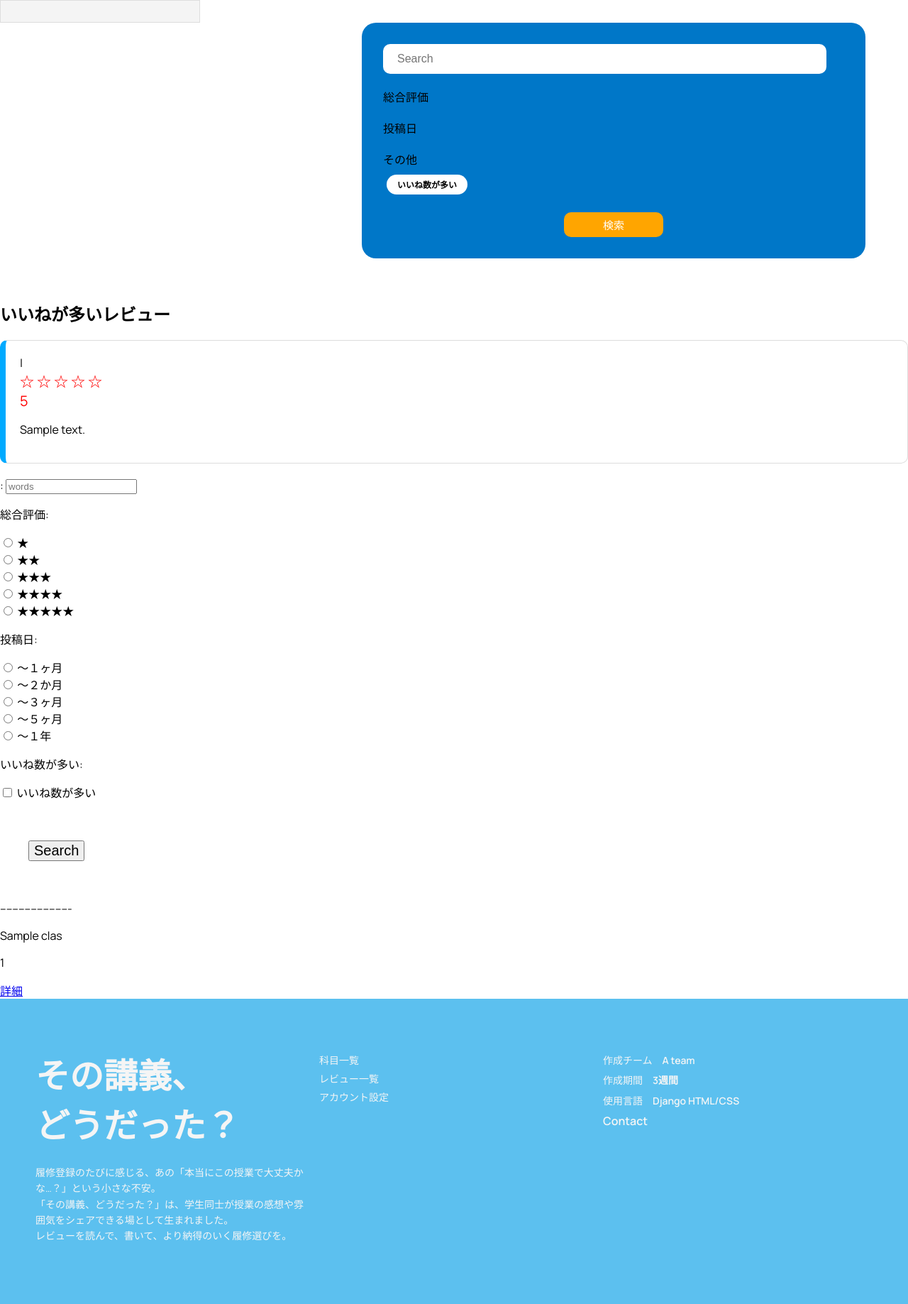
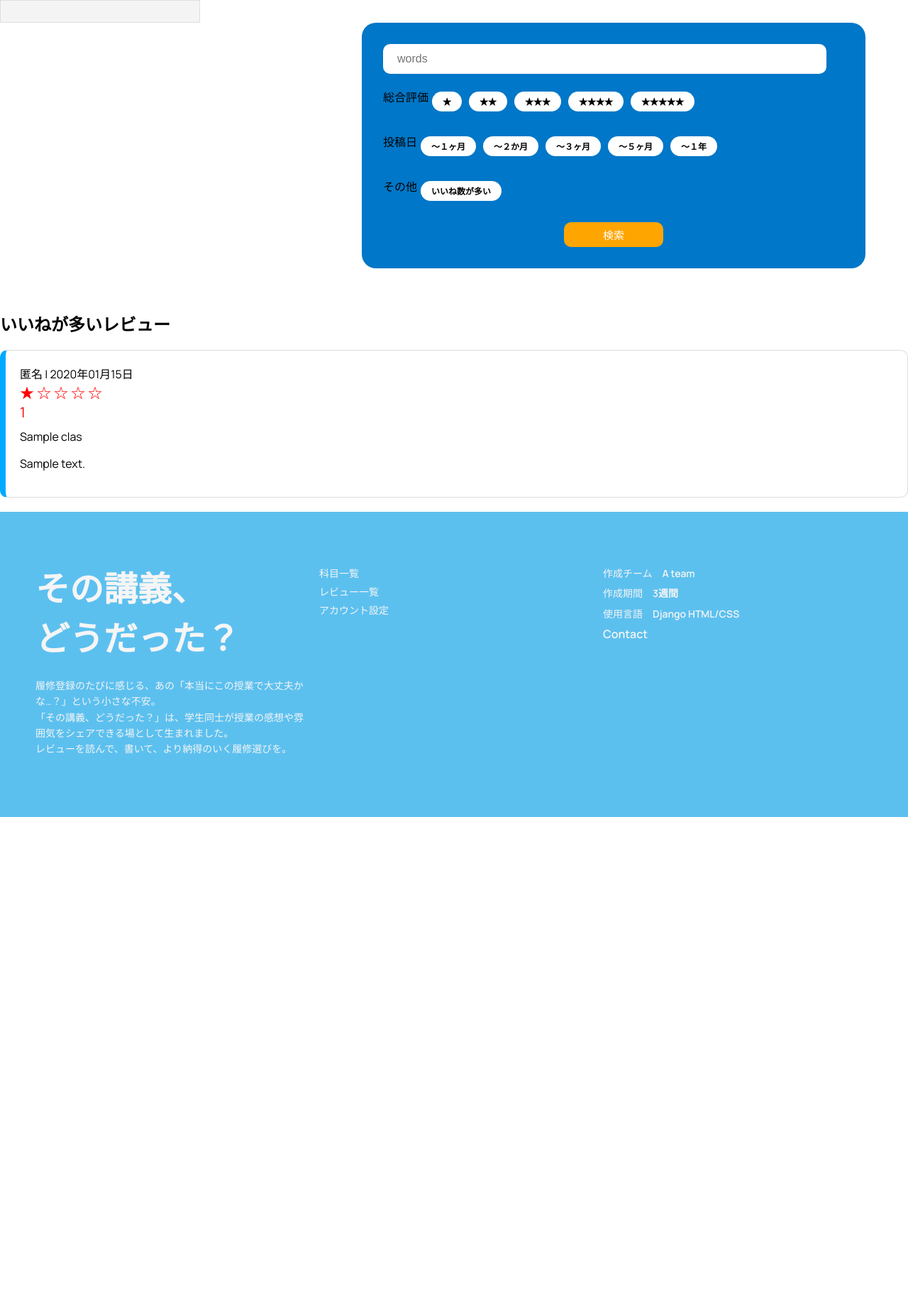
Before and after one commit to knagaki1225/2025_hackathon_teamA, a Django app: page /review/ in a window 1280 px wide. Shown: the part 115-1952 px from the top of the page at 71% size. After the commit the page ends 1266 px from the top, so only its background shows below. Run offline with Django 4.2, Linux system fonts and the light colour scheme; a user stored in the database is signed in; tables that the repository leaves empty hold one stand-in row (values such as "Sample post").

Commit message:
静的フォルダの設定

```diff
--- a/templates/home.html
+++ b/templates/home.html
@@ -63,6 +63,7 @@
 
   .filter-group {
     margin-bottom: 20px;
+    display: flex;
   }
 
   .filter-group label {
@@ -161,28 +162,36 @@ function toggleSubcategories(id) {
 </script>
 
 
-  <form method="get" class="search-container">
+  <form method="get" class="search-container" action="{% url 'review:search' %}" >
     <!-- キーワード検索 -->
-    <input type="text" name="keyword" placeholder="Search" value="{{ form.keyword.value|default_if_none:'' }}">
+    {% comment %} <input type="text" name="keyword" placeholder="Search" value="{{ form.keyword.value|default_if_none:'' }}"> {% endcomment %}
+    {{ searchForm.words }}
 
     <!-- 総合評価 -->
     <div class="filter-group">
       <label>総合評価</label>
-      {% for value, label in form.rating.field.choices %}
+      {% for form in searchForm.review_num %}
         <label>
-          <input type="radio" name="rating" value="{{ value }}" {% if form.rating.value == value %}checked{% endif %}>
-          <span class="option">{{ label }}</span>
+          {{ form.tag }}
+          <span class="option">{{form.choice_label}}</span>
         </label>
       {% endfor %}
+
+      {% comment %} <label>
+        <input type="radio" name="rating" value="" >
+        <span class="option">あ</span>
+      </label> {% endcomment %}
+
+
     </div>
 
     <!-- 投稿日 -->
     <div class="filter-group">
       <label>投稿日</label>
-      {% for value, label in form.date_range.field.choices %}
+      {% for form in searchForm.result_date %}
         <label>
-          <input type="radio" name="date_range" value="{{ value }}" {% if form.date_range.value == value %}checked{% endif %}>
-          <span class="option">{{ label }}</span>
+          {{ form.tag }}
+          <span class="option">{{form.choice_label}}</span>
         </label>
       {% endfor %}
     </div>
@@ -190,10 +199,12 @@ function toggleSubcategories(id) {
     <!-- その他 -->
     <div class="filter-group">
       <label>その他</label>
-      <label>
-        <input type="checkbox" name="many_likes" {% if form.many_likes.value %}checked{% endif %}>
-        <span class="option">いいね数が多い</span>
-      </label>
+        {% for form in searchForm.good %}
+        <label>
+          {{ form.tag }}
+          <span class="option">{{form.choice_label}}</span>
+        </label>
+      {% endfor %}
     </div>
 
     <div class="button">
@@ -208,21 +219,21 @@ function toggleSubcategories(id) {
        <div class="review-header">
          {% comment %} <img src="{% static 'default_user_icon.png' %}" alt="User"> {% endcomment %}
          <div>
-           <div>{{ review.user_name }} | {{ review.posted_at|date:"Y年m月d日" }}</div>
+           <div>{% if review.anonymity_flg %}匿名{% else %}{{ review.user_id }}{% endif %} | {{ review.create_at|date:"Y年m月d日" }}</div>
            <span style="color: red; font-size: 20px;">
             {% for i in "12345" %}
-              {% if forloop.counter <= review.rating|floatformat:0 %}
+              {% if i <= review.review_num|floatformat:0 %}
                 ★
               {% else %}
                 ☆
               {% endif %}
             {% endfor %}
-            <div class="review-rating">{{ review.rating }} 5</div>
+            <div class="review-rating">{{ review.review_num }}</div>
           </span>
          </div>
        </div>
        <div>
-         {{ review.course_name }}
+         {{ review.class_id }}
          <p>{{ review.comment|linebreaksbr }}</p>
        </div>
      </div>
@@ -230,16 +241,4 @@ function toggleSubcategories(id) {
      <p>レビューが見つかりませんでした。</p>
    {% endfor %}
 
-<form class="" method="get" action="{% url 'review:search' %}">
-  {{ searchForm.as_p }}
-  <button class="btn btn-outline-success" type="submit">Search</button>
-</form>
-
-
-{% for review in reviews|slice:":3" %}
-  <p>-----------------------</p>
-  <p>{{ review.class_id }}</p>
-  <p>{{ review.review_num }}</p>
-  <a href="{% url 'review:detailReview' review.id %}">詳細</a>
-{% endfor %}
 {% endblock %}
--- a/templates/registration/login.html
+++ b/templates/registration/login.html
@@ -1,3 +1,4 @@
+{% load static %}
 <!DOCTYPE html>
 <html lang="ja">
 <head>
@@ -95,7 +96,7 @@
 <body>
     <div class="all">
         <div class="login_img">
-            <img src="../../img/login_img.png" alt="" class="icon">
+            <img src="{% static 'login_img.png' %}" alt="" class="icon">
         </div>
         <div class="login_text">
             <form action="{% url 'login' %}" method="post">
```
